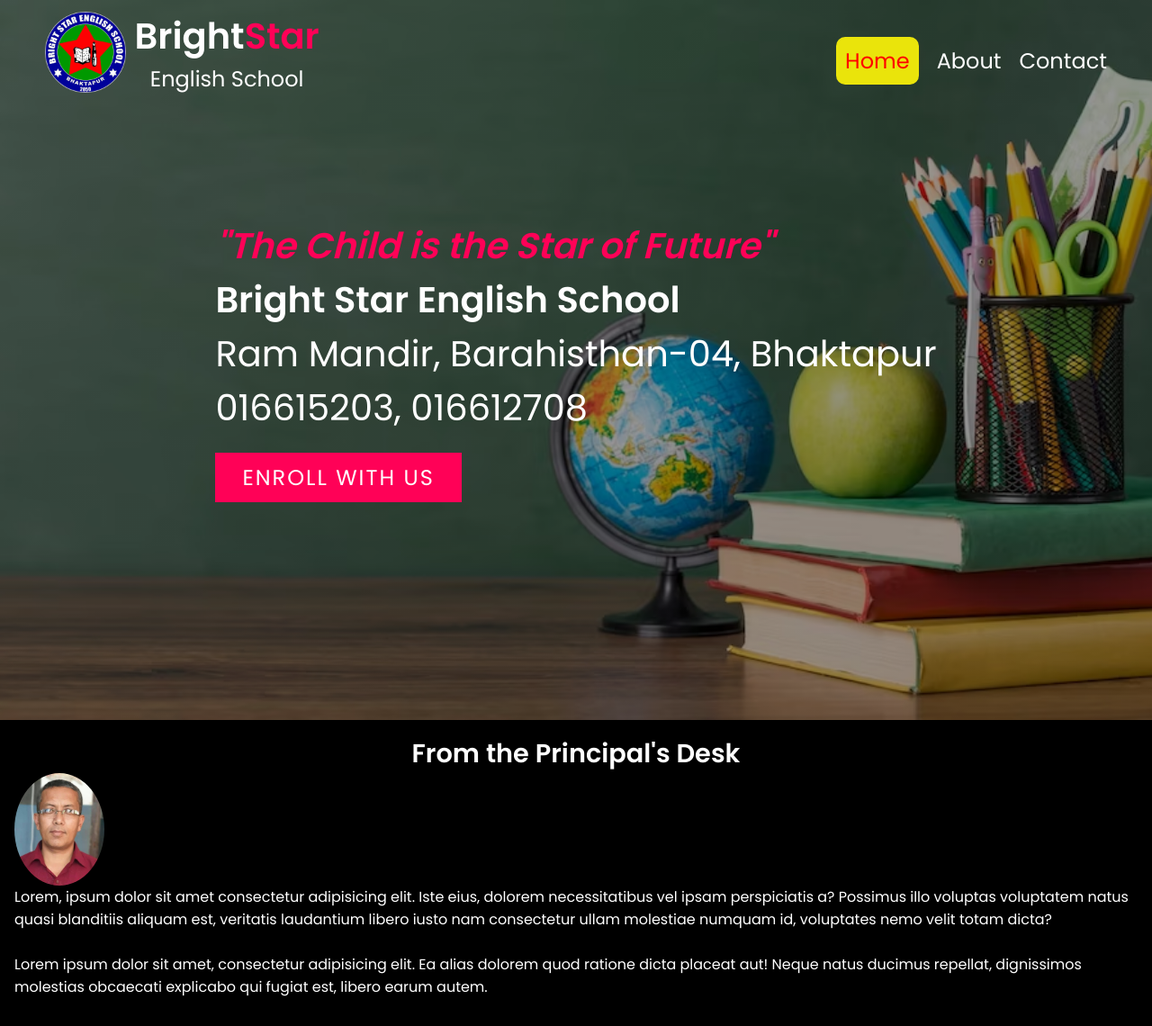
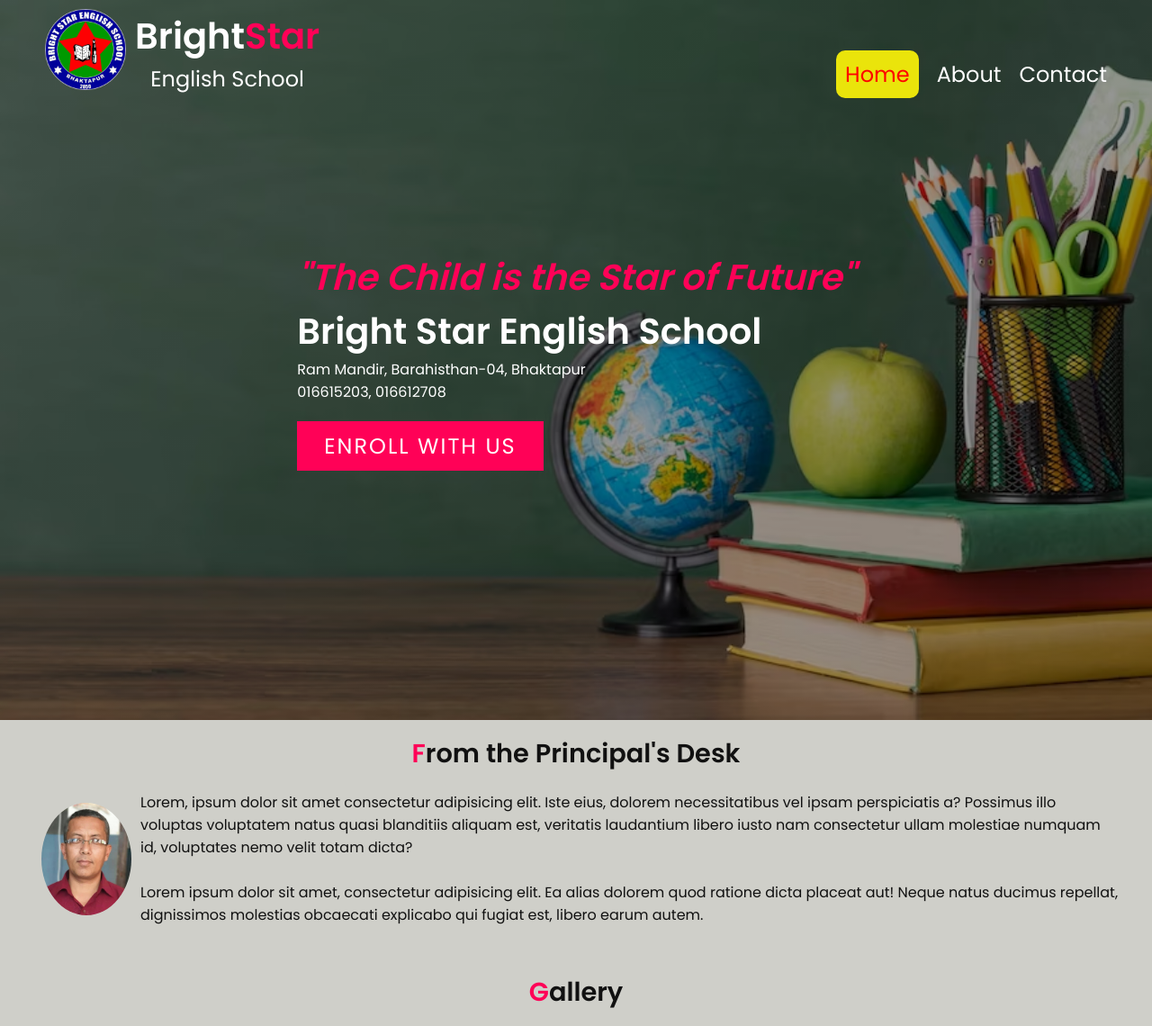
Before and after one commit to skamma90/School, a plain HTML site: page index.html in a window 1280 px wide. Shown: the whole page at 90% size. Drawn offline with Linux system fonts and the light colour scheme.

Commit message:
Gallery Section started

```diff
--- a/Assets/css/styles.css
+++ b/Assets/css/styles.css
@@ -5,8 +5,8 @@
   --white: #fff;
   --black: #111;
   --sticky-bg: #cfcfc9;
-  --color-bg: #000;
-  --color-fg: #fff;
+  --color-bg: #cfcfc9;
+  --color-fg: #111;
   --gold: #eae40b;
 }
 
@@ -28,6 +28,7 @@ p {
   color: #111;
 }
 
+/* #region Header */
 header {
   position: fixed;
   top: 0;
@@ -38,13 +39,13 @@ header {
   display: flex;
   justify-content: space-between;
   align-items: center;
-  transition: 0.3s;
+  transition: 0.5s;
 }
 
-.child {
-  display: inline-block;
-  vertical-align: middle;
+.LogoParent{
+  display: flex;
 }
+
 header .logo {
   color: var(--white);
   font-weight: bold;
@@ -53,27 +54,20 @@ header .logo {
   transition: 0.3s;
 }
 
-header .logo img {
+.logoParent img {
+  margin: 0 10 0 0px;
   width: 90px;
 }
-header .logo .small {
+
+.logoParent .small {
   color: var(--white);
   font-size: 1.5rem;
   text-align: center;
 }
-
-#banner .content .details {
-  font-size: 2.5rem;
-}
-
-.details {
-  color: var(--white);
-  text-align: left;
-}
-
 header .navigation {
   position: relative;
   display: flex;
+  margin-top: 30px;
 }
 
 header .navigation li {
@@ -104,13 +98,23 @@ header .navigation li .active {
   border-radius: 10px;
 }
 
+/* #endregion */
+
+.details {
+  color: var(--white);
+  text-align: left;
+}
+
 p {
   font-weight: 300;
   color: var(--black);
 }
 section {
   padding: 1rem;
+  background-color: transparent;
 }
+
+/* #region Banner*/
 .banner {
   position: relative;
   width: 100%;
@@ -128,6 +132,10 @@ section {
   text-align: left;
 }
 
+.banner strong{
+  font-size: 2.5rem;
+}
+
 .banner .content h2 {
   font-size: 2.5em;
   color: var(--red);
@@ -138,6 +146,7 @@ section {
   font-size: 1em;
   color: var(--white);
 }
+/* #endreion */
 
 .btn {
   font-size: 1.5em;
@@ -156,12 +165,23 @@ section {
   letter-spacing: 5px;
 }
 
-.principallogo{
-
+/* #region From the Principal*/
+.principal{
+  align-items: center;
+  display: flex;
+  padding: 20px;
+}
+.principal img{
+  margin: 10px;
   width: 100px;
   border-radius: 50%;
 }
+.principal div span{
+  text-align: center;
+}
+/* #endregion */
 
+/* #region Sticky*/
 .sticky {
   background: var(--white);
   box-shadow: 0 5px 20px rgba(0, 0, 0, 0.05);
@@ -186,12 +206,12 @@ section {
 .sticky .navigation {
   position: relative;
   display: flex;
+  margin-top: 0px;
 }
 
 .sticky .navigation li {
   list-style: none;
-  margin-left: 20px;
-  margin-top: 5px;
+  margin-top: 30px;
 }
 
 .sticky .navigation li a {
@@ -212,6 +232,7 @@ section {
   padding: 10px;
   border-radius: 10px;
 }
+/* #endregion */
 
 .titleText {
   font-size: 1.8em;
@@ -222,6 +243,7 @@ section {
   color: var(--red);
 }
 
+/* #region Go to top button*/
 #myTopBtn {
   display: none;
   position: fixed;
@@ -242,11 +264,12 @@ section {
 #myTopBtn:hover {
   background-color: #555;
 }
+/* #endregion */
 
 @media (max-width: 991px) {
   header,
   header .sticky {
-    padding: 20 20px;
+    padding: 20px;
   }
 
   header .navigation {
@@ -275,7 +298,7 @@ section {
   header .navigation li a {
     color: var(--black);
     font-size: 1.6em;
-    margin-top: 10px;
+    margin-top: 50px;
   }
 
   .menutoggle {
@@ -300,12 +323,6 @@ section {
     filter: invert(1);
   }
 
-  /*
-  .banner .content h2 {
-    font-size: 3em;
-    color: #fff;
-  } */
-
   .row {
     flex-direction: column;
   }
--- a/index.html
+++ b/index.html
@@ -1,23 +1,31 @@
 <html>
+
+<!-- #region Head Section-->
 
 <head>
     <meta charset="UTF-8">
     <title>Bright Star English School</title>
 
     <meta name="viewport" content="width=device-width, initial-scale=1">
+
+    <!-- #region CSS Section-->
     <link rel="stylesheet" href="/Assets/css/styles.css">
-    <!--<meta name="description" content="ketwords" />-->
+    <!-- #endregion -->
 </head>
+<!-- #endregion -->
+
+<!-- #region Body Section-->
 
 <body>
 
     <button onclick="gotoTop()" id="myTopBtn" title="Go to top">&uarr;</button>
 
+    <!-- #region Header Section-->
     <header>
-        <a href="/index.html" class="logo">
-            <div class="parent">
-                <div class="child"><img src="/Assets/Images/BES Logo.png"></div>
-                <div class="child"> <span>Bright<span class="red">Star</span><br>
+        <a href="/index.html" class="Logo">
+            <div class="LogoParent">
+                <div><img src="/Assets/Images/BES Logo.png"></div>
+                <div> <span>Bright<span class="red">Star</span><br>
                         <p class="small"> English School</p>
                 </div>
             </div>
@@ -38,7 +46,9 @@
                 <li><a href="#contactus">Contact Us</a></li> -->
         </ul>
     </header>
-    <!--Home Section-->
+    <!-- #endregion -->
+
+    <!-- #region Home Section-->
 
     <section class="banner" id="banner">
         <div class="content">
@@ -52,16 +62,19 @@
         </div>
     </section>
 
-    <!--About Section-->
+    <!-- #endregion -->
+
+    <!-- #region About Section-->
 
     <section>
-        <h2 class="titleText"><span>F</span>rom the Principal's Desk</h2>
-        <div class="parent">
-            <div class="child">
-                <img class="principallogo child" src="/Assets/Images/Rajendra Sujakhu.jpg" alt="Principal">
+        <h2 class="titleText"><span class="red">F</span>rom the Principal's Desk</h2>
+        <div class="Principal">
+            <div>
+                <img src="/Assets/Images/Rajendra Sujakhu.jpg" alt="Principal">
             </div>
-            <div class="child">
-                <span>Lorem, ipsum dolor sit amet consectetur adipisicing elit. Iste eius, dolorem necessitatibus vel ipsam
+            <div>
+                <span>Lorem, ipsum dolor sit amet consectetur adipisicing elit. Iste eius, dolorem necessitatibus vel
+                    ipsam
                     perspiciatis a? Possimus illo voluptas voluptatem natus quasi blanditiis aliquam est, veritatis
                     laudantium libero iusto nam consectetur ullam molestiae numquam id, voluptates nemo velit totam
                     dicta?
@@ -74,9 +87,17 @@
 
     </section>
 
+    <!-- #endregion -->
 
-    <!-- JS section -->
+    <!-- #region Gallery Section-->
+    <section>
+        <h2 class="titleText"><span class="red">G</span>allery</h2>
+    </section>
+    <!-- #endregion -->
+    <!-- #region JS section -->
     <script src="/Assets/js/app.js"></script>
+    <!-- #endregion -->
 </body>
+<!-- #endregion -->
 
 </html>
```
